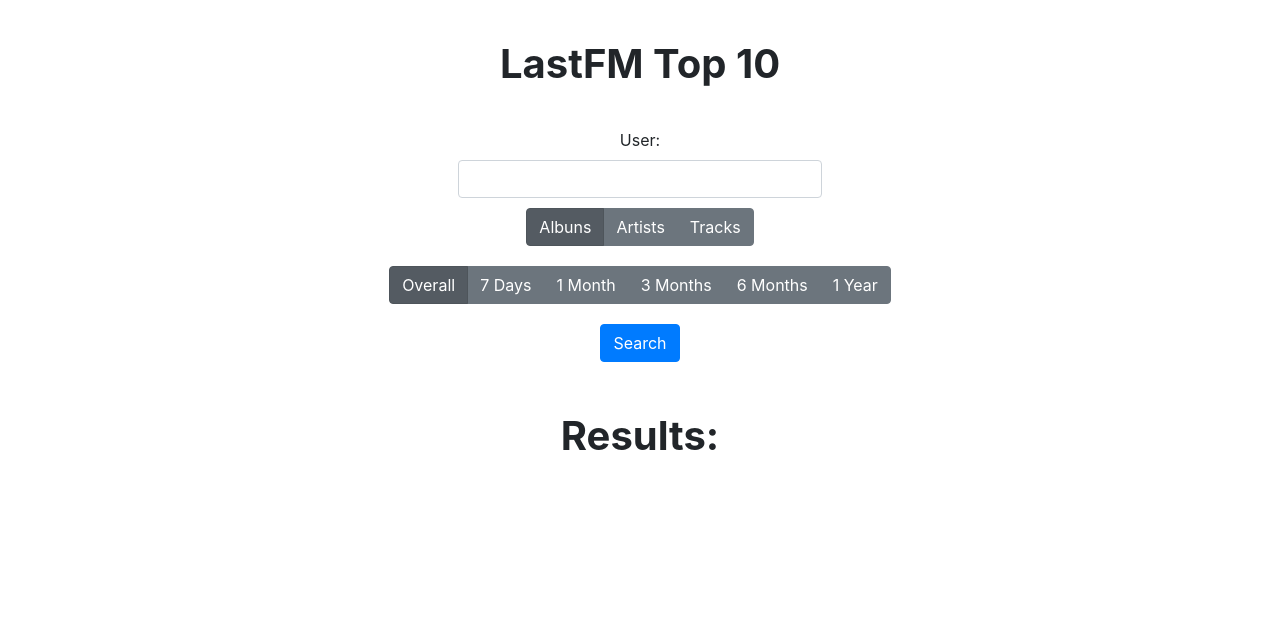
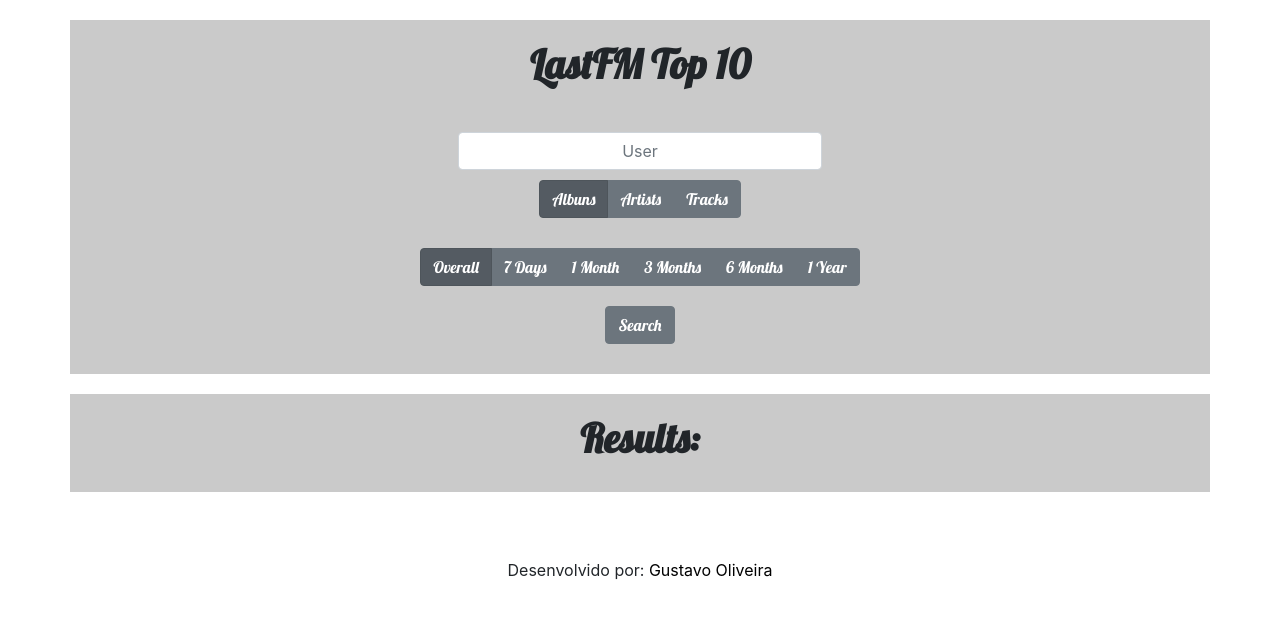
Before and after one commit to guoliv3ira/LastFM-top-10, a plain HTML site: page index.html in a window 1280 px wide. Drawn offline with nearby package versions, Linux system fonts and the light colour scheme.

Commit message:
Melhorias na aparência

```diff
--- a/css/style.css
+++ b/css/style.css
@@ -10,11 +10,15 @@
 
 .central{
     text-align: center;
+    background-color: rgb(202, 202, 202);
+    padding-bottom: 10px;
 }
 
 .central h1{
-    margin: 40px 0;
+    margin: 20px 0;
     font-weight: bold;
+    font-family: Lobster;
+    padding-top: 20px;
 }
 .central .btn{
     margin: 10px 0;
@@ -22,8 +26,12 @@
 
 .pesquisa{
     margin: 10px;
+
 }
 
+.btn-secondary{
+    font-family: Lobster;
+}
 
 .artista{
     font-weight: bold;
@@ -43,3 +51,27 @@
     padding: 0;
 
 }
+
+.user{
+    text-align: center;
+}
+
+.results{
+    margin-top: 0;
+    background-color: rgb(202, 202, 202);
+}
+
+.list-group-flush, .list-group-item{
+    background-color: rgb(231, 231, 231);
+}
+
+.footer-copyright{
+  margin-top: 50px;
+
+
+}
+.footer-copyright a{
+    text-decoration: none;
+    color: black;
+
+}
--- a/index.html
+++ b/index.html
@@ -6,6 +6,8 @@
     <meta name="viewport" content="width=device-width, initial-scale=1.0">
     <link rel="stylesheet" href="css/bootstrap.min.css">
     <link rel="stylesheet" href="css/style.css">
+    <link href="https://fonts.googleapis.com/css2?family=Lobster&display=swap" rel="stylesheet">
+
     <title>LastFM Top 10</title>
 </head>
 
@@ -15,8 +17,8 @@
 
         <div class="searchBox form-row">
             <div class="col"></div>
-            <div class="col"><label for="user">User:</label>
-                <input type="text" class="user form-control col" name="user">
+            <div class="col"><label for="user"></label>
+                <input type="text" class="user form-control col" name="user" placeholder="User">
 
             </div>
             <div class="col"></div>
@@ -63,7 +65,7 @@
                 <input type="radio" name="options"  autocomplete="off"> 1 Year
               </label>
           </div>
-          <div class="container central"><button class="pesquisa btn btn-primary">Search</button></div>
+          <div class="container central"><button class="pesquisa btn btn-secondary">Search</button></div>
 
         </div>
         <!-- <form action="" class="period">
@@ -73,7 +75,7 @@
             <input type="radio" name="period" id="threemonths"> 3 Months
             <input type="radio" name="period" id="sixmonths"> 6 Months
             <input type="radio" name="period" id="year"> Year -->
-            <div class="container central">
+            <div class="container central results">
             <h1>Results:</h1>
 <div class="list row">
 
@@ -86,6 +88,10 @@
         </ul>
             </div>
 
+
+            <div class="footer-copyright text-center py-3">Desenvolvido por:
+              <a href="https://github.com/guoliv3ira/"> Gustavo Oliveira</a>
+            </div>
 
     <script src="https://unpkg.com/axios/dist/axios.min.js"></script>
     <script src="js/main.js"></script>
```
